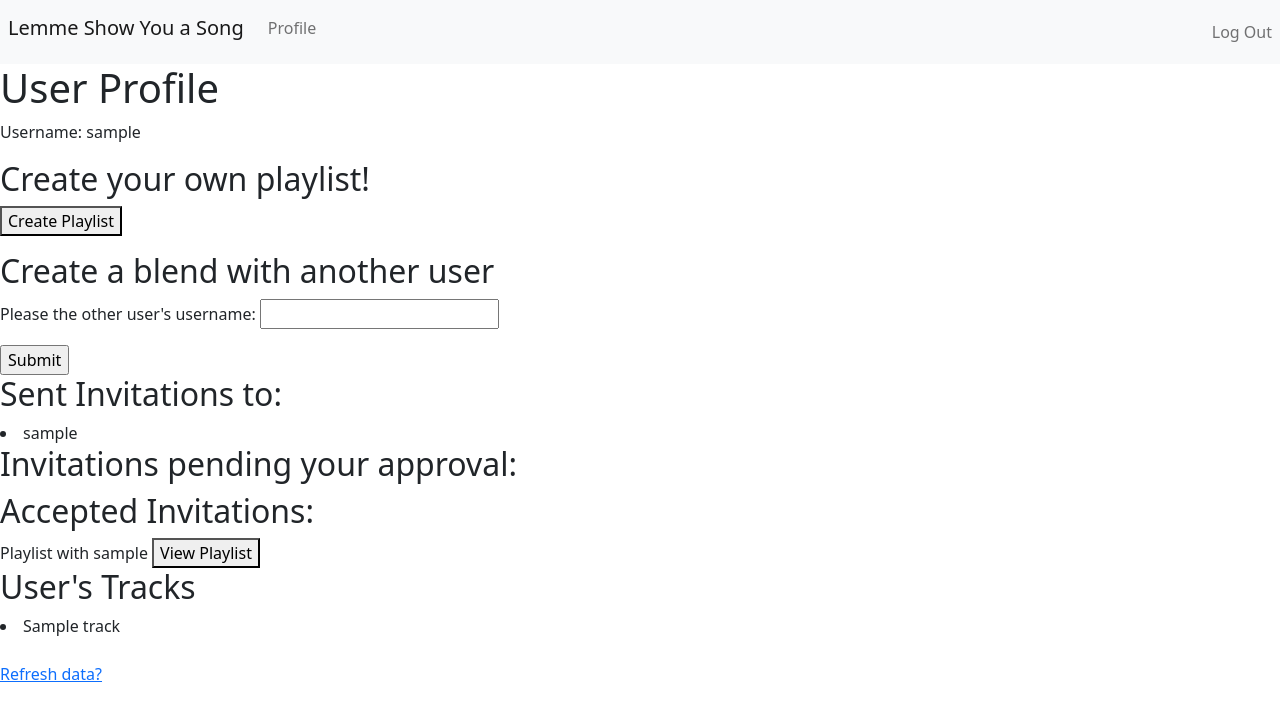
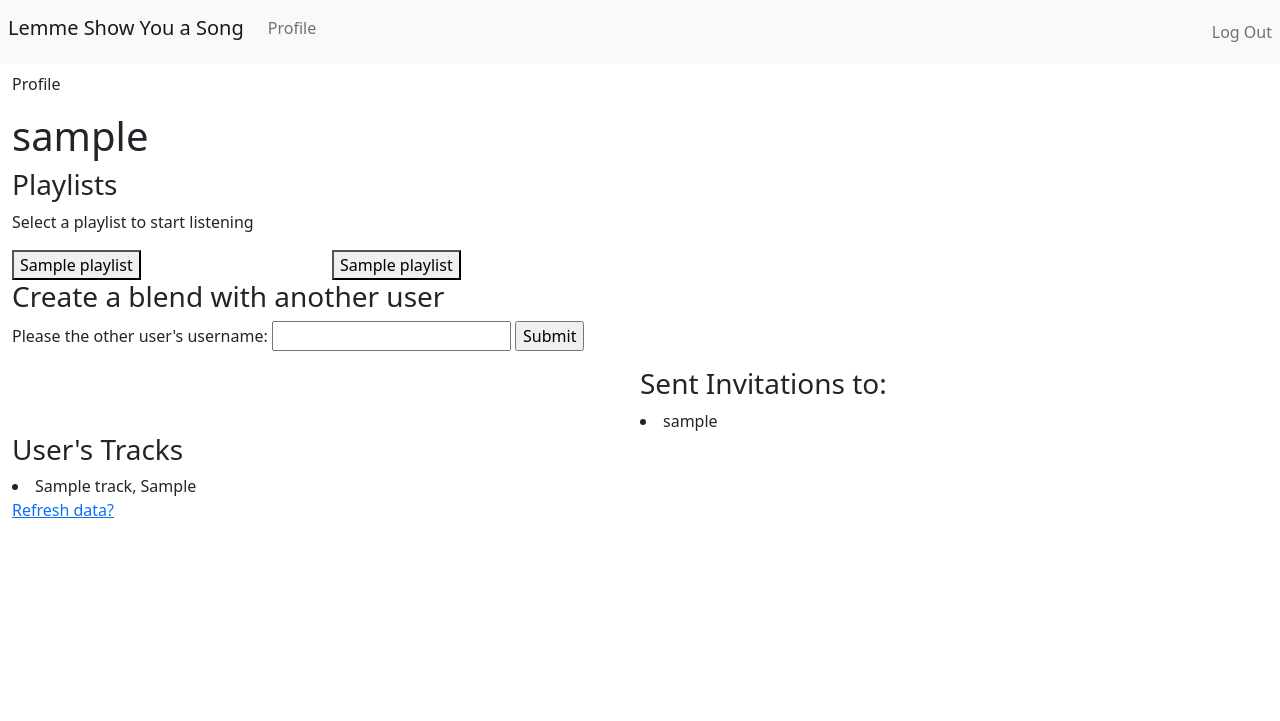
Before and after one commit to ecmcclain/HBProject, a Flask app: page /profile in a window 1280 px wide. Shown: the top 721 px of the page. Run offline with Flask 2, Linux system fonts and the light colour scheme; the visitor is signed in with stand-in values (Sample User, id 1); tables that the repository leaves empty hold one stand-in row (values such as "Sample post").

Commit message:
Cleaned up user profiles and playlist display, allowed users to play and pause music more effectively

```diff
--- a/model.py
+++ b/model.py
@@ -47,6 +47,20 @@ class User(db.Model):
 
         other_user = db.session.query(User).filter(User.id == other_user_id).first()
         return other_user
+
+    @classmethod
+    def get_solo_playlists(cls, current_user):
+        playlist = db.session.query(Playlist_Solo.id, Playlist_Solo.title).filter((current_user.id == Playlist_Solo.creating_user_id)).all()
+        print(playlist)
+        return playlist
+        # print([item for t in playlist for item in t])
+        # return [item for t in playlist for item in t]
+
+    @classmethod
+    def get_shared_playlists(cls, current_user):
+        playlist = db.session.query(Playlist_Shared.id, Playlist_Shared.title).filter((current_user.id == Playlist_Shared.joining_user_id) | (current_user.id == Playlist_Shared.creating_user_id)).all()
+        print(playlist)
+        return playlist
 
 class Track(db.Model):
     """Data model for a track."""
--- a/server.py
+++ b/server.py
@@ -57,27 +57,27 @@ def create_account():
 
 @app.route('/login', methods = ['POST'])
 def login():
-    """Log a already created user into the cookie session"""
+    """Log an already created user into the cookie session"""
 
     username = request.form.get('username')
     password = request.form.get('password')
 
     user = crud.get_user_by_username(username)
 
-    #check that the access token exists and is not expired and authorize or refresh if so
-    if 'access_token' not in session:
-        return redirect('/authorize')
-    if datetime.datetime.now().timestamp() > session['expires_at']:
-        return redirect('/refresh-token')
-    headers = {
-        'Authorization': f"Bearer {session['access_token']}"
-    }
-
     #if the given username and password are valid, set the current user id in the cookie session and show the user's profile
     if user is not None:
         if user.password == password:
             flash('Logged in!')
             session['current_user'] = user.id
+
+            #check that the access token exists and is not expired and authorize or refresh if so
+            if 'access_token' not in session:
+                return redirect('/authorize')
+            if datetime.datetime.now().timestamp() > session['expires_at']:
+                return redirect('/refresh-token')
+            headers = {
+                'Authorization': f"Bearer {session['access_token']}"
+            }
 
             #get the user's Spotify user id
             temp = requests.get(API_BASE_URL + 'me', headers=headers)
@@ -226,6 +226,33 @@ def create_shared_playlist(other_id):
 
     return render_template('playlist.html', user=user, playlist=playlist, access_token = session['access_token'],playlist_tracks = crud.get_playlist_spotify_track_ids(playlist))
 
+@app.route('/view_solo_playlist/<playlist_id>')
+def view_solo_playlist(playlist_id):
+    """View already created playlist"""
+    #get the cookie session's current user
+    user = crud.get_user_by_id(session['current_user'])
+
+    #create a solo playlist and add it to the session
+    playlist = crud.get_solo_playlist_by_id(playlist_id)
+
+    #display the playlist
+    print(jsonify(crud.get_playlist_spotify_track_ids(playlist)))
+    return render_template('playlist.html', user=user, playlist=playlist, access_token = session['access_token'], playlist_tracks = crud.get_playlist_spotify_track_ids(playlist))
+
+@app.route('/view_shared_playlist/<playlist_id>')
+def view_shared_playlist(playlist_id):
+    """View already created playlist"""
+    #get the cookie session's current user
+    user = crud.get_user_by_id(session['current_user'])
+
+    #create a solo playlist and add it to the session
+    playlist = crud.get_shared_playlist_by_id(playlist_id)
+
+    #display the playlist
+    print(jsonify(crud.get_playlist_spotify_track_ids(playlist)))
+    return render_template('playlist.html', user=user, playlist=playlist, access_token = session['access_token'], playlist_tracks = crud.get_playlist_spotify_track_ids(playlist))
+
+
 @app.route('/blend', methods = ['POST'])
 def create_blend():
     """Create an invitation from one user to another"""
@@ -269,11 +296,13 @@ def update_invitation(invitation_id):
     if value == 'accept':
         flash(f'You accepted invitation from {other_user.username}')
         invitation.accepted = True
+        db.session.commit()
+        return redirect(f'/playlist/{other_user.id}', code=307)
     if value == 'decline':
         flash(f'You declined invitation from {other_user.username}')
         invitation.declined = True
-    db.session.commit()
-    return render_template('user_profile.html', user=user)
+        db.session.commit()
+        return render_template('user_profile.html', user=user)
 
 
 @app.route('/export_playlist', methods=['POST'])
@@ -458,7 +487,7 @@ def get_access_token():
         if 'current_user' not in session:
             return redirect('/get_user_data')
         else:
-            return redirect('/playlist')
+            return redirect('/profile')
 
 
 if __name__ == "__main__":
--- a/templates/base.html
+++ b/templates/base.html
@@ -18,7 +18,7 @@
   </head>
   <body>
      <!-- Static navbar -->
-     <nav class="navbar navbar-expand-lg navbar-light bg-light">
+     <nav class="navbar fixed-top navbar-expand-sm navbar-light bg-light">
       <a class="navbar-brand mb-2 ms-2" href="/">Lemme Show You a Song</a>
       <button
         class="navbar-toggler"
@@ -45,16 +45,26 @@
         </ul>
       </div>
     </nav>
+    <br>
+    <br>
+    <br>
+
 
     {% for msg in get_flashed_messages() %}
       <p class="flash-msg">
         {{ msg }}
       </p>
     {% endfor %}
+
     {% block body %}{% endblock %}
 
     {% block after_body %}{% endblock %}
 
     {% block js %}{% endblock %}
+    <script
+    src="https://cdn.jsdelivr.net/npm/bootstrap@5.0.1/dist/js/bootstrap.bundle.min.js"
+    integrity="sha384-gtEjrD/SeCtmISkJkNUaaKMoLD0//ElJ19smozuHV6z3Iehds+3Ulb9Bn9Plx0x4"
+    crossorigin="anonymous">
+    </script>
   </body>
 </html>
--- a/templates/user_profile.html
+++ b/templates/user_profile.html
@@ -3,34 +3,66 @@
 {% block title %}User - Details{% endblock %}
 
 {% block body %}
-<h1>User Profile</h1>
+<div class="container-fluid">
+  <div class="row">
+    <p> Profile</p>
 
-<p>
-  Username: {{ user.username }}
-</p>
+    <h1>
+      {{ user.username }}
+    </h1>
+  </div>
 
-<h2> Create your own playlist! </h2>
+  <div class="row">
+    {% if user.get_solo_playlists(user) == [] and user.get_shared_playlists(user) == [] %}
+      <h3>No playlists to display yet, invite other users to create a shared playlist or create your own!</h3>
         <form action = /playlist method = 'POST'>
           <p>
-    <button type="submit"> Create Playlist</button>
+            <button type="submit"> Create Solo Playlist</button>
           </p>
         </form>
+    {% else %}
+      <h3> Playlists </h3>
+      <p>Select a playlist to start listening </p>
+      {% for playlist in user.get_solo_playlists(user) %}
+        <div class="col-3">
+          <form action = "/view_solo_playlist/{{ playlist[0] }}">
+            <button type="submit" name="invitation" value="accept">{{ playlist[1] }}</button>
+          </form>
+        </div>
+      {% endfor %}
 
-<h2>Create a blend with another user</h2>
+      {% for playlist in user.get_shared_playlists(user) %}
+          <div class="col-3">
+            <form action = "/view_shared_playlist/{{ playlist[0] }}">
+              <button type="submit" name="invitation" value="accept">{{ playlist[1] }}</button>
+            </form>
+          </div>
+      {% endfor %}
+      {% if user.get_solo_playlists(user) == [] %}
+        <h4> Create your own solo playlist! </h4>
+        <form action = /playlist method = 'POST'>
+          <p>
+            <button type="submit"> Create Solo Playlist</button>
+          </p>
+        </form>
+      {% endif %}
+    {% endif %}
+
+
+    <div class="row">
+      <h3>Create a blend with another user</h3>
       <form action = /blend method = 'POST'>
         <p>
           Please the other user's username: <input type="text" name="other-user">
+          <input type="submit">
         </p>
-  <input type="submit">
+      </form>
+    </div>
 
-</form>
-
-<h2>Sent Invitations to: </h2>
-{% for users in user.sent_invitations %}
-  <li>{{ users.username }}</li>
-{% endfor %}
-
-<h2> Invitations pending your approval: </h2>
+    <div class="row">
+      <div class="col">
+      {% if user.get_pending_invitations(user) != [] %}
+      <h3> Invitations pending your approval: </h3>
       {% for invitation_id in user.get_pending_invitations(user) %}
         <form action = "/update_invitation/{{ invitation_id }}" method = 'POST'>
           <li>Invitation from {{ user.get_other_user_by_invitation_id(invitation_id).username }}
@@ -38,25 +70,28 @@
             <button type="submit" name="invitation" value="decline">Decline</button>
           </li>
         </form>
+      {% endfor %}
+      {% endif %}
+      </div>
 
+      <div class="col">
+
+      <h3>Sent Invitations to: </h3>
+      {% for users in user.sent_invitations %}
+        <li>{{ users.username }}</li>
       {% endfor %}
-
-<h2> Accepted Invitations: </h2>
-{% for invitation_id in user.get_accepted_invitations(user) %}
-  <form action = "/playlist/{{user.get_other_user_by_invitation_id(invitation_id).id}}" method = 'POST'>
-    Playlist with {{user.get_other_user_by_invitation_id(invitation_id).username}}
-    <button type="submit" name="invitation" value="accept">View Playlist</button>
-  </form>
-{% endfor %}
+     </div>
+  </div>
 
 
-<h2>User's Tracks</h2>
+    <h3>User's Tracks</h3>
     {% for track in user.tracks %}
-  <li>{{ track.title }}</li>
+      <li>{{ track.title }}, {{ track.artist }}</li>
     {% endfor %}
-
     <br>
 
     <a href='/authorize'>Refresh data?</a>
+  </div>
+</div>
 
 {% endblock %}
```
Also changed, not shown: templates/playlist.html (+68 -22 lines). Lines whose indentation alone changed are shown as unchanged.
